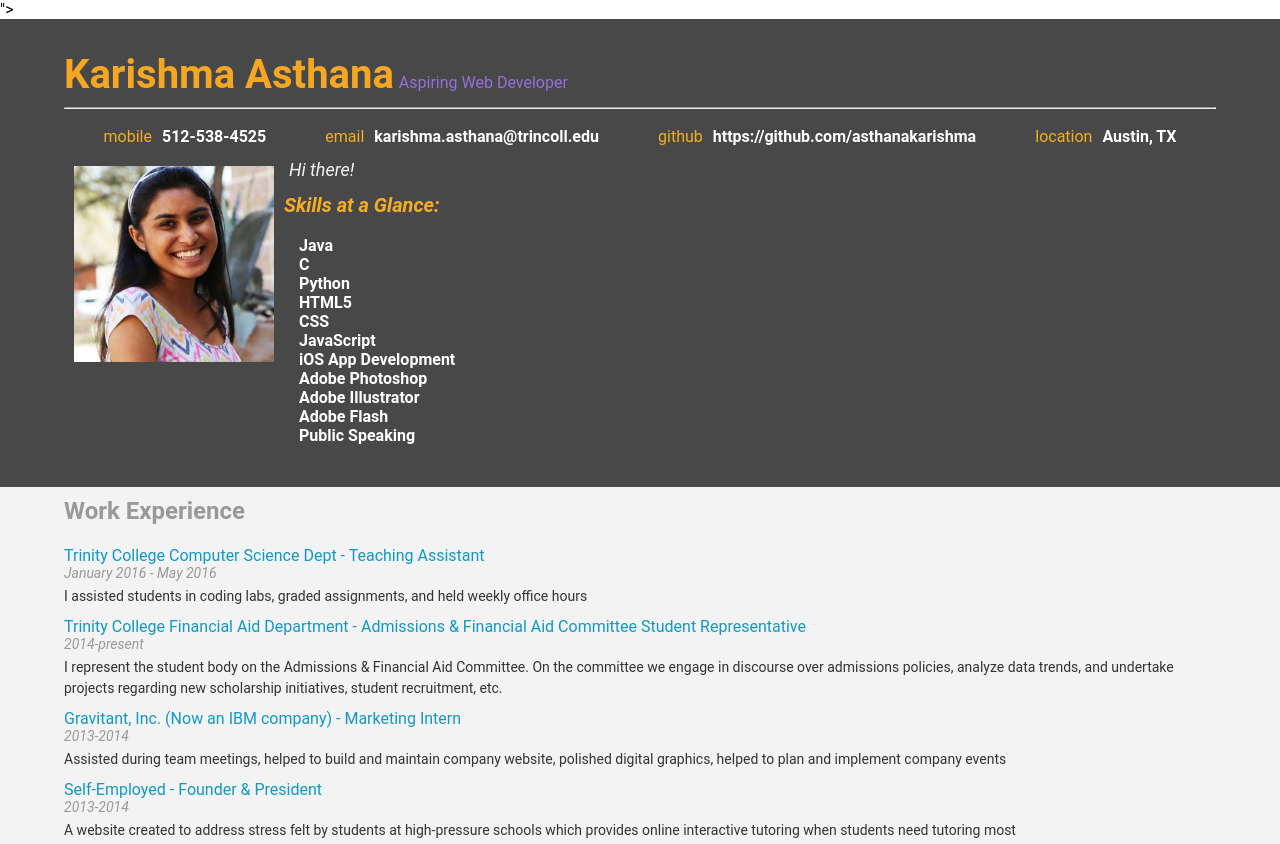
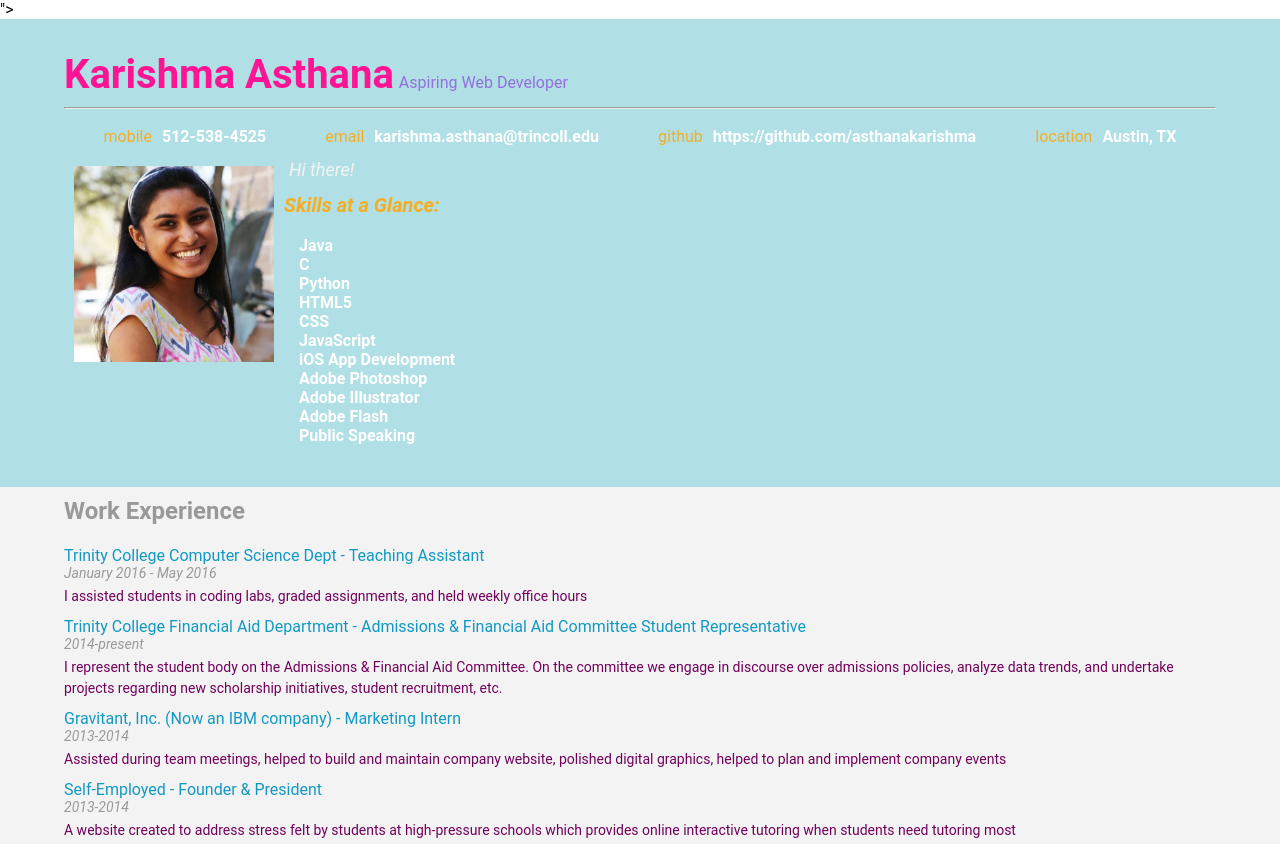
Before and after one commit to asthanakarishma/interactive-resume, a plain HTML site: page index.html in a window 1280 px wide. Shown: the top 844 px of the page. Drawn offline with Linux system fonts and the light colour scheme; some packages are replaced by stand-ins of ours.

Commit message:
updated files

```diff
--- a/css/style.css
+++ b/css/style.css
@@ -26,7 +26,7 @@ h6 {
 
 h1 {
   font-size: 40px;
-  color: #f5a623;
+  color: #ff1493;
   line-height: 48px;
   display: inline;
 }
@@ -81,7 +81,7 @@ h5 {
 
 p {
   font-size: 14px;
-  color: #333;
+  color: #71025c;
   line-height: 21px;
 }
 
@@ -129,7 +129,7 @@ a {
 
 /* TODO: Replace with image later */
 #header {
-  background-color: #484848;
+  background-color: #b0e0e6;
 }
 
 .flex-box {
--- a/js/resumeBuilder.js
+++ b/js/resumeBuilder.js
@@ -100,7 +100,7 @@ var work = {
 };
 
 work.display = function(){
-for(var job in work.jobs){
+for(var job = 0; job < work.jobs.length; job++){
   $("#workExperience").append(HTMLworkStart);
   var formattedEmployer = HTMLworkEmployer.replace("%data%", work.jobs[job].employer);
   formattedEmployer = formattedEmployer.replace("#", work.jobs[job].url);
@@ -139,7 +139,7 @@ var pastWork = {
 
 
 projects.display = function(){
-  for (var project in pastWork.projects){
+  for (var project = 0; project < pastWork.projects.length; project++){
     $("#projects").append(HTMLprojectStart);
     var formattedTitle = HTMLprojectTitle.replace("%data%", pastWork.projects[project].title);
     $(".project-entry:last").append(formattedTitle);
@@ -148,7 +148,7 @@ projects.display = function(){
     var formattedDescription = HTMLprojectDescription.replace("%data%", pastWork.projects[project].description);
     $(".project-entry:last").append(formattedDescription);
     if (pastWork.projects[project].images.length > 0) {
-      for (var image in pastWork.projects[project].images){
+      for (var image = 0; image < pastWork.projects[project].images.length; image++){
         var formattedImage = HTMLprojectImage.replace("%data%", pastWork.projects[project].images[image]);
         $(".project-entry:last").append(formattedImage);
       }
@@ -164,7 +164,7 @@ var education = {
    "name" : "Westwood High School",
    "location" : "Austin, Texas",
    "degree" : "none",
-   "majors" : "none",
+   "majors" : ["none"],
    "dates" : "2010-2014",
    "url" : "https://westwood.roundrockisd.org"
 
@@ -173,7 +173,7 @@ var education = {
    "name" : "Trinity College",
    "location" : "Hartford, Connecticut",
    "degree" : "B.S.",
-   "majors" : "Computer Science, Psychology",
+   "majors" : ["Computer Science, Psychology"],
    "dates": "2014-2018",
    "url" : "http://www.trincoll.edu"
 
@@ -196,7 +196,7 @@ var education = {
 
  education.display = function(){
    $("#education").append(HTMLschoolStart);
-   for (var school in education.schools){
+   for (var school = 0; school < education.schools.length; school++){
 
      var formattedTitle = HTMLschoolName.replace("%data%", education.schools[school].name);
      formattedTitle.replace("#", education.schools[school].url);
@@ -207,12 +207,15 @@ var education = {
      $(".education-entry:last").append(formattedDegree);
      var formattedLocation = HTMLschoolLocation.replace("%data%", education.schools[school].location);
      $(".education-entry:last").append(formattedLocation);
-     var formattedMajor = HTMLschoolMajor.replace("%data%", education.schools[school].majors);
-     $(".education-entry:last").append(formattedMajor);
+     for(var major = 0; major < education.schools[school].majors.length; major++){
+       var formattedMajor = HTMLschoolMajor.replace("%data%", education.schools[school].majors[major]);
+       $(".education-entry:last").append(formattedMajor);
    }
+ }
+
    $("#education").append(HTMLonlineClasses);
    $("#education").append(HTMLonlineStart);
-   for (var course in education.onlineCourses){
+   for (var course = 0; course < education.onlineCourses.length; course++){
 
      var formattedOnlineTitle = HTMLonlineTitle.replace("%data%", education.onlineCourses[course].title);
      $(".online-entry:last").append(formattedOnlineTitle).css("padding-left", "5%");
```
Also changed, not shown: images/html.screenshot.jpg (added), images/silly.song.screenshot.jpg (added), 1 other file.
